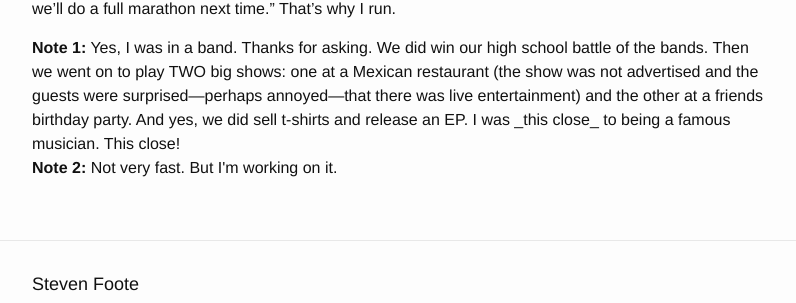
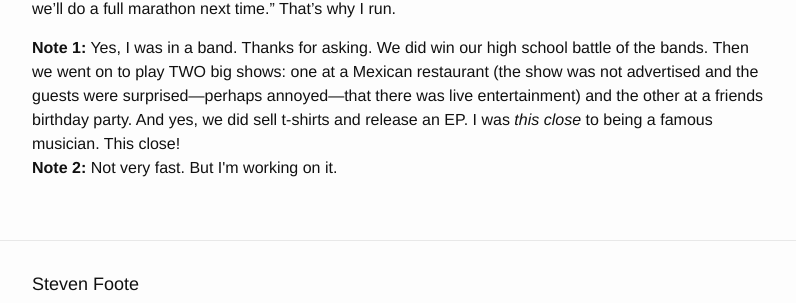
Before and after one commit to smfoote/smfoote.github.io, a Jekyll site: the page built from _posts/2016-04-15-why-i-run.md, in a window 1280 px wide and 900 px high, scrolled down 2894 px. Shown: the part 445-748 px from the top of the window, without its empty margins (238-1034 px from the left). Built offline with Jekyll 4.4.1, drawn with Linux system fonts in a browser that asks for light colours; comment, search, counter and statistics services are not loaded.

Commit message:
Markdown is kinda weird about markup

```diff
--- a/_posts/2016-04-15-why-i-run.md
+++ b/_posts/2016-04-15-why-i-run.md
@@ -38,6 +38,6 @@ Over the last couple of years, though, I have come to see races as a reward for
 
 A strange thing happens there on the other side of the finish line. At the end of my half marathons, my wife and I (we like to race together) collapsed at the finish line. We sat speechless for several minutes, then when we had recovered enough, we said to each other, "Let's _never_ do that again." The same conversation was happening all around us. This is where things get strange, because within about 10 minutes, as the memory of the pain fades, almost everyone starts planning for their next race. "Maybe we'll do a full marathon next time." That's why I run.
 
-<aside id="note-1"><b>Note 1:</b> Yes, I was in a band. Thanks for asking. We did win our high school battle of the bands. Then we went on to play TWO big shows: one at a Mexican restaurant (the show was not advertised and the guests were surprised&mdash;perhaps annoyed&mdash;that there was live entertainment) and the other at a friends birthday party. And yes, we did sell t-shirts and release an EP. I was _this close_ to being a famous musician. This close!</aside>
+<aside id="note-1"><b>Note 1:</b> Yes, I was in a band. Thanks for asking. We did win our high school battle of the bands. Then we went on to play TWO big shows: one at a Mexican restaurant (the show was not advertised and the guests were surprised&mdash;perhaps annoyed&mdash;that there was live entertainment) and the other at a friends birthday party. And yes, we did sell t-shirts and release an EP. I was <i>this close</i> to being a famous musician. This close!</aside>
 
 <aside id="note-2"><b>Note 2:</b> Not very fast. But I'm working on it.</aside>
```
